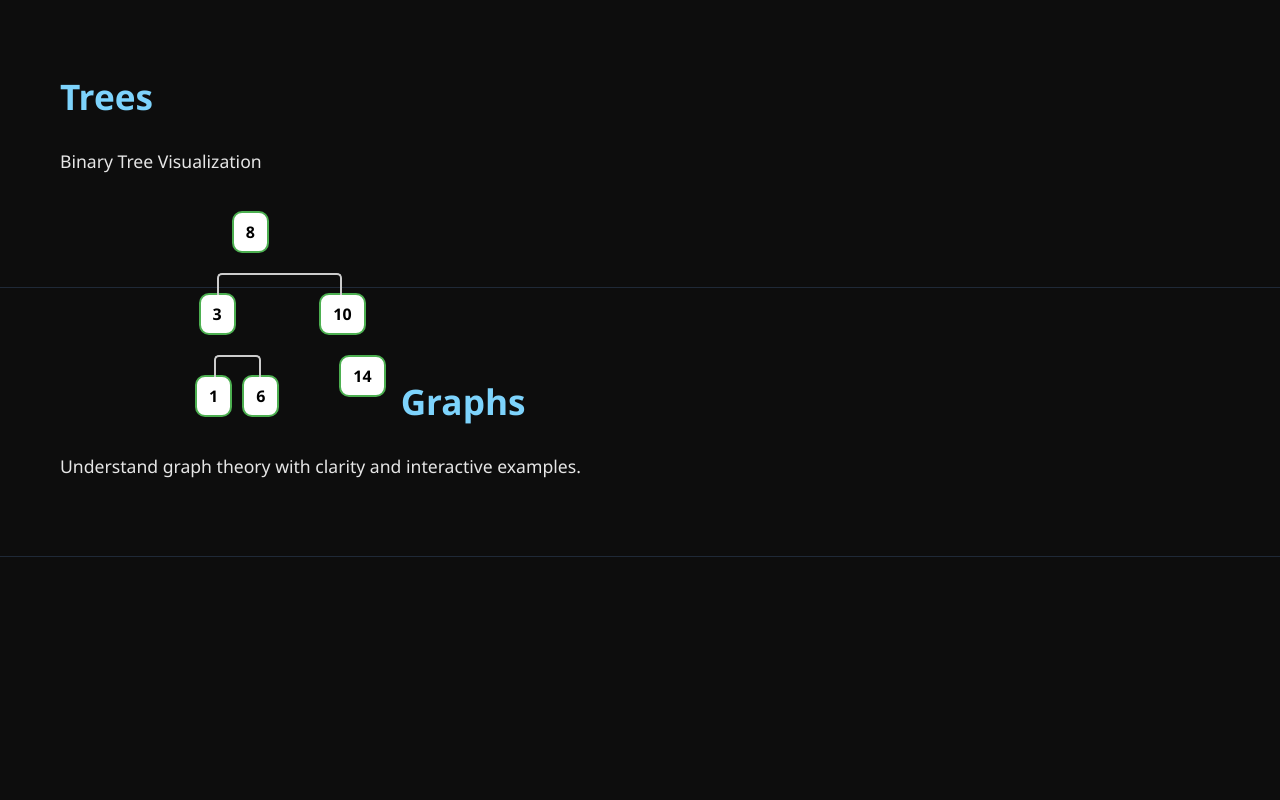
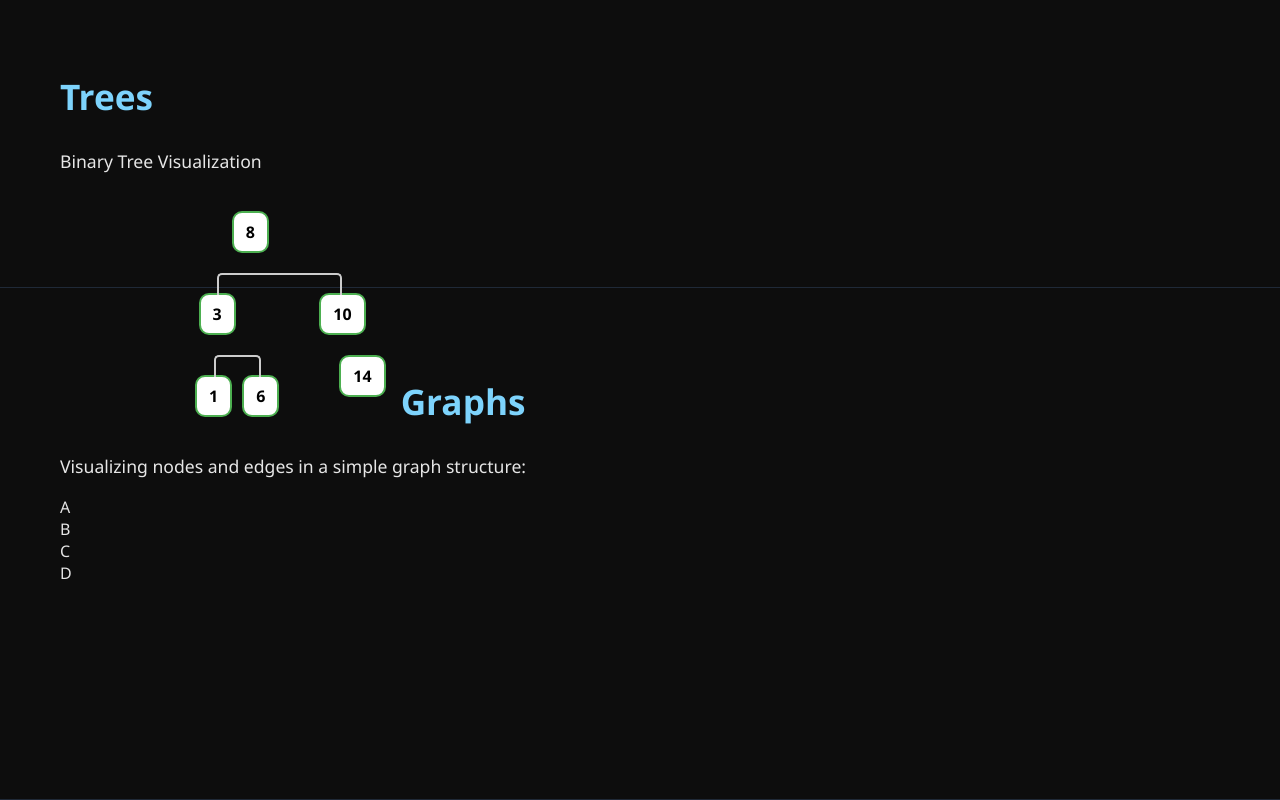
Before and after one commit to mileswan921212-blip/ds-museum, a plain HTML site: page index.html in a window 1280 px wide. Shown: the part 3686-4486 px from the top of the page. Before the commit the page ends 4243 px from the top, so only its background shows below. Drawn offline with Linux system fonts and the light colour scheme.

Commit message:
Update index.html

```diff
--- a/index.html
+++ b/index.html
@@ -211,9 +211,25 @@ function renderLinkedList() {
 
 
     <section class="section" id="graphs">
-        <h2>Graphs</h2>
-        <p>Understand graph theory with clarity and interactive examples.</p>
-    </section>
+    <h2>Graphs</h2>
+    <p>Visualizing nodes and edges in a simple graph structure:</p>
+
+    <div class="graph-container">
+        <div class="graph-node" id="A">A</div>
+        <div class="graph-node" id="B">B</div>
+        <div class="graph-node" id="C">C</div>
+        <div class="graph-node" id="D">D</div>
+
+        <!-- edges (lines) -->
+        <svg class="graph-lines">
+            <line x1="100" y1="60" x2="250" y2="60" />
+            <line x1="250" y1="60" x2="250" y2="180" />
+            <line x1="100" y1="60" x2="100" y2="180" />
+            <line x1="100" y1="180" x2="250" y2="180" />
+        </svg>
+    </div>
+</section>
+
 
 </body>
 </html>
```
